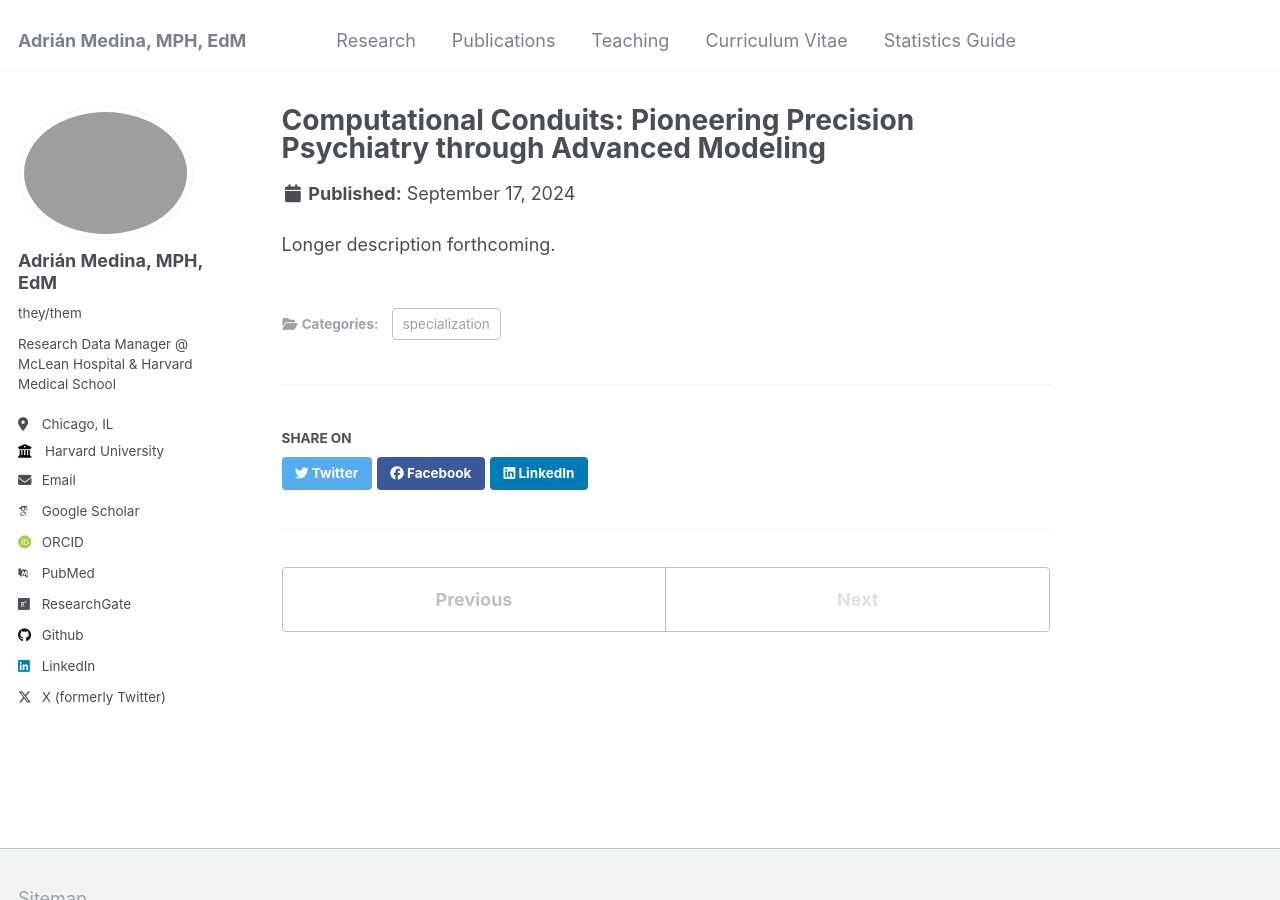
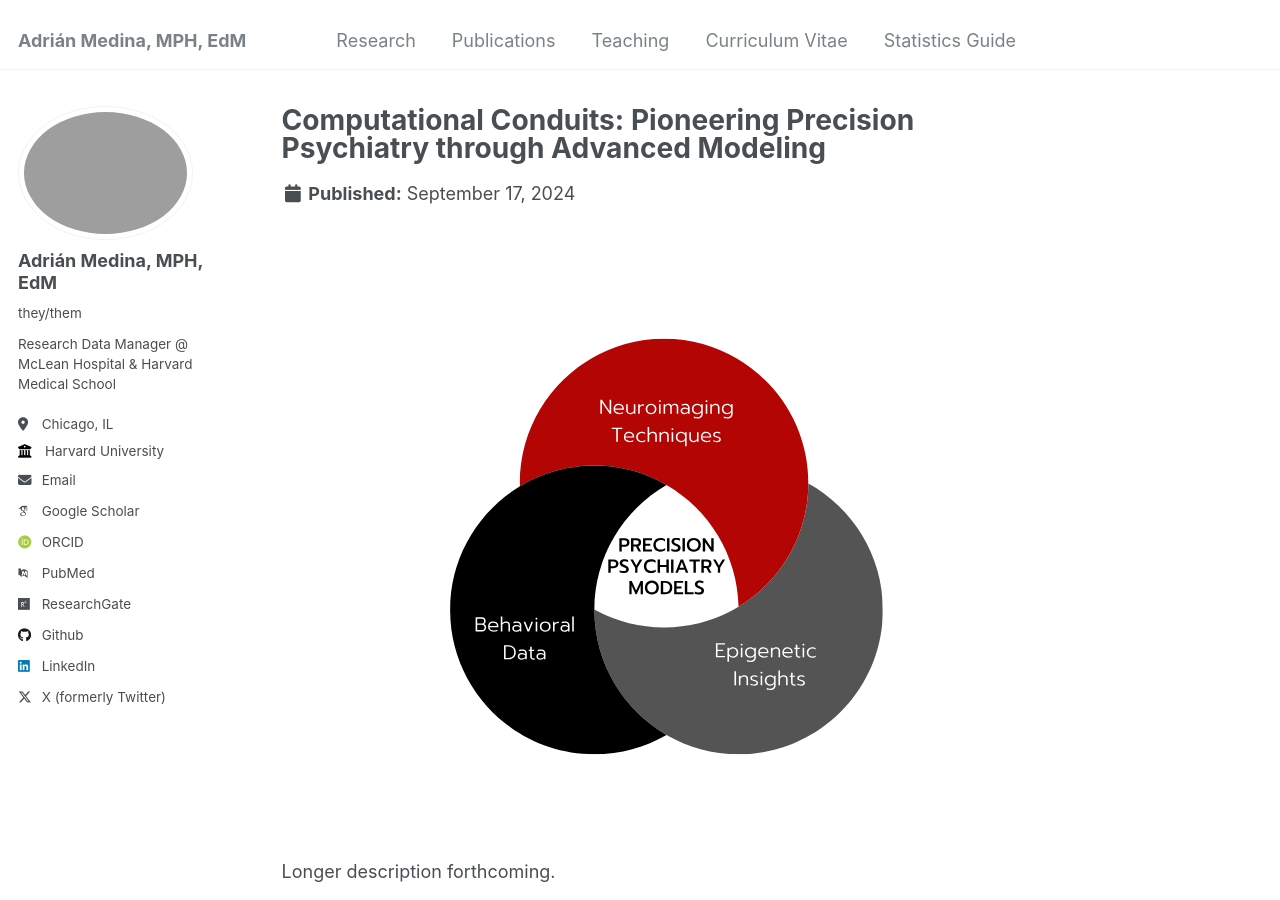
Before and after one commit to adrian-a-medina/adrian--medina.github.io, a Jekyll site: the page built from _research/research-area-4.md, in a window 1280 px wide and 900 px high. Built offline with Jekyll 4.4.1, drawn with Linux system fonts in a browser that asks for light colours; some web fonts are replaced.

Commit message:
Update research-area-4.md

```diff
--- a/_research/research-area-4.md
+++ b/_research/research-area-4.md
@@ -1,8 +1,10 @@
 ---
 title: "Computational Conduits: Pioneering Precision Psychiatry through Advanced Modeling"
-excerpt: "My research seeks to pioneer the use of normative and computational modeling to revolutionize the field of precision psychiatry. By integrating advanced neuroimaging techniques with behavioral and epigenetic data, I aim to develop refined models that predict individual mental health outcomes with unprecedented accuracy. This approach will not only improve our understanding of psychiatric disorders but also tailor interventions to the unique biological profile of each patient. Through this innovative research, I plan to contribute to the creation of more personalized and effective psychiatric treatments, thereby transforming how mental health care is approached and administered. <br/><img src='/images/500x300.png'>"
+excerpt: "My research seeks to pioneer the use of normative and computational modeling to revolutionize the field of precision psychiatry. By integrating advanced neuroimaging techniques with behavioral and epigenetic data, I aim to develop refined models that predict individual mental health outcomes with unprecedented accuracy. This approach will not only improve our understanding of psychiatric disorders but also tailor interventions to the unique biological profile of each patient. Through this innovative research, I plan to contribute to the creation of more personalized and effective psychiatric treatments, thereby transforming how mental health care is approached and administered. <br/><img src='/images/CC Model.svg'>"
 collection: research
 category: specialization
 ---
 
+<br/><img src='/images/CC Model.svg'>
+
 Longer description forthcoming.
```
